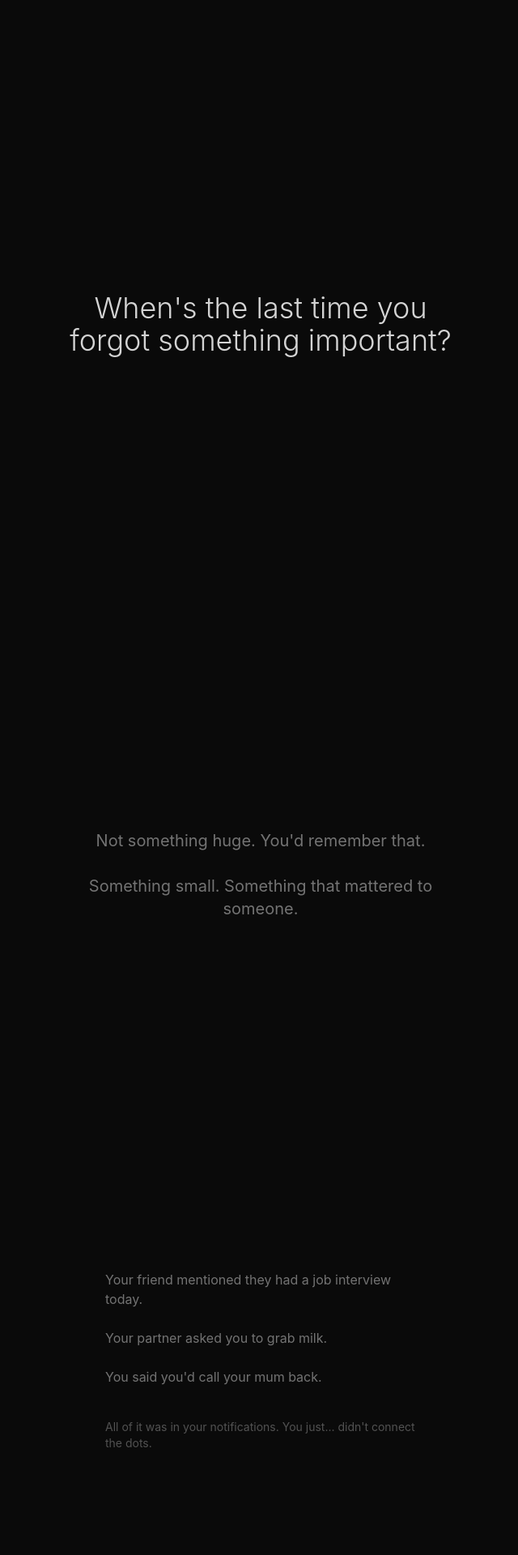
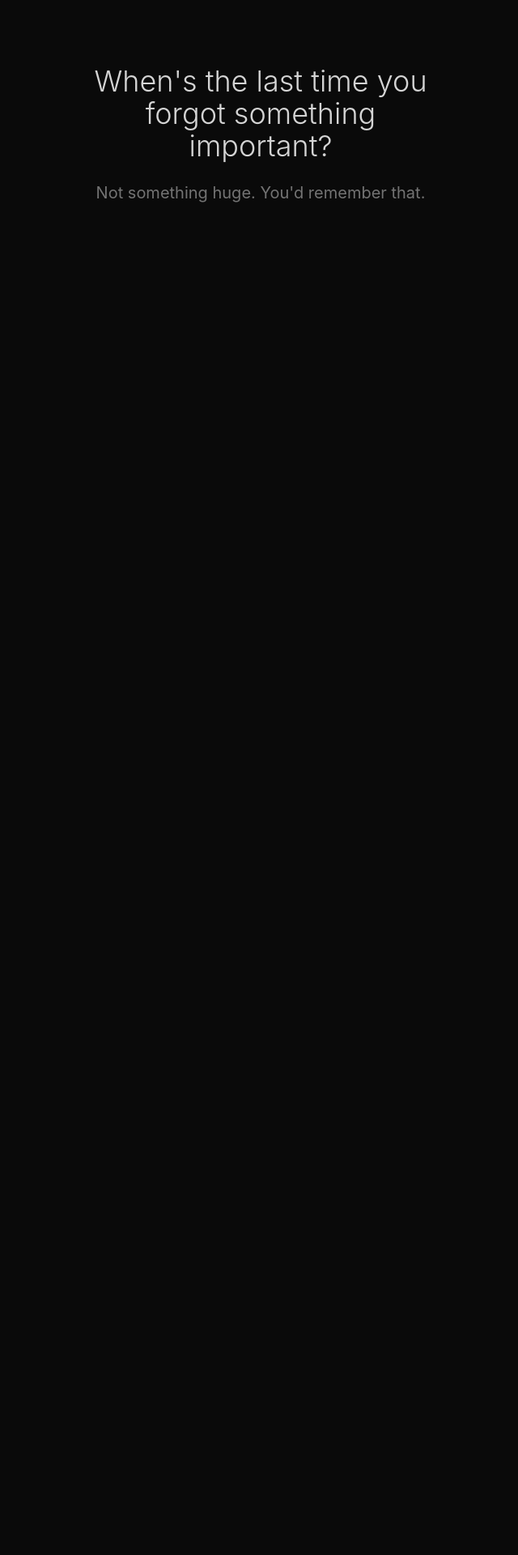
Before and after one commit to Somers1/sotto-landing, a Next.js app: page /5 in a window 1280 px wide. Shown: the top 1920 px of the page at 81% size, without its empty margins (318-958 px from the left). After the commit the page ends 876 px from the top, so only its background shows below. Built offline with nearby package versions, Linux system fonts and the light colour scheme.

Commit message:
feat: auto-advancing text on /5 — page reads itself to you
Lines fade in one at a time, centered on screen. Previous lines
push up as new ones appear. User just watches. Pauses on scroll,
resumes after 3s idle. Ends with Sotto reveal + CTA.

```diff
--- a/app/5/page.js
+++ b/app/5/page.js
@@ -1,189 +1,112 @@
 'use client'
-import { useEffect, useRef, useState } from 'react'
+import { useEffect, useState, useRef } from 'react'
 
-const sections = [
-  {
-    id: 'q1',
-    content: (
-      <div className="min-h-screen flex items-center justify-center px-6">
-        <p className="text-2xl sm:text-4xl text-neutral-300 font-light text-center leading-relaxed max-w-lg">
-          When's the last time you forgot something important?
-        </p>
-      </div>
-    ),
-  },
-  {
-    id: 'q2',
-    content: (
-      <div className="min-h-[70vh] flex items-center justify-center px-6">
-        <p className="text-lg sm:text-xl text-neutral-500 text-center max-w-md leading-relaxed">
-          Not something huge. You'd remember that.<br /><br />
-          Something small. Something that mattered to someone.
-        </p>
-      </div>
-    ),
-  },
-  {
-    id: 'examples',
-    content: (
-      <div className="min-h-[80vh] flex items-center justify-center px-6">
-        <div className="max-w-sm space-y-6 text-neutral-500">
-          <p>Your friend mentioned they had a job interview today.</p>
-          <p>Your partner asked you to grab milk.</p>
-          <p>You said you'd call your mum back.</p>
-          <p className="text-neutral-600 text-sm pt-4">
-            All of it was in your notifications. You just... didn't connect the dots.
-          </p>
-        </div>
-      </div>
-    ),
-  },
-  {
-    id: 'phone',
-    content: (
-      <div className="min-h-[60vh] flex items-center justify-center px-6">
-        <div className="text-center">
-          <p className="text-neutral-600 text-sm tracking-wider uppercase mb-6">the thing is</p>
-          <p className="text-xl sm:text-2xl text-neutral-300 font-light max-w-md leading-relaxed">
-            Your phone already knows everything.<br />
-            It just doesn't care.
-          </p>
-        </div>
-      </div>
-    ),
-  },
-  {
-    id: 'what-if',
-    content: (
-      <div className="min-h-[80vh] flex items-center justify-center px-6">
-        <div className="text-center max-w-md">
-          <p className="text-2xl sm:text-3xl text-neutral-200 font-light leading-relaxed mb-8">
-            What if it did?
-          </p>
-          <div className="space-y-4 text-neutral-500 text-left max-w-sm mx-auto">
-            <p>What if your phone noticed the conflict between your meeting and the airport pickup?</p>
-            <p>What if it reminded you about the lunch order before it closed?</p>
-            <p>What if it told you your friend's birthday gift would arrive a day late — and had a backup plan?</p>
-          </div>
-        </div>
-      </div>
-    ),
-  },
-  {
-    id: 'not',
-    content: (
-      <div className="min-h-[60vh] flex items-center justify-center px-6">
-        <div className="max-w-sm space-y-3">
-          <p className="text-neutral-600">It's not a chatbot.</p>
-          <p className="text-neutral-600">It's not an assistant you have to talk to.</p>
-          <p className="text-neutral-600">It's not another app demanding your attention.</p>
-          <p className="text-neutral-400 pt-4">It's a quiet presence that pays attention so you don't have to.</p>
-        </div>
-      </div>
-    ),
-  },
-  {
-    id: 'name',
-    content: (
-      <div className="min-h-[70vh] flex items-center justify-center px-6">
-        <div className="text-center">
-          <p className="text-3xl sm:text-5xl text-neutral-200 font-light tracking-tight mb-4">
-            Sotto
-          </p>
-          <p className="text-neutral-500 text-sm italic">
-            sotto voce — "in a quiet voice"
-          </p>
-          <p className="text-neutral-500 text-sm mt-6 max-w-xs mx-auto">
-            An AI that lives on your phone, reads your notifications,
-            and speaks up only when it has something worth saying.
-          </p>
-        </div>
-      </div>
-    ),
-  },
-  {
-    id: 'end',
-    content: (
-      <div className="min-h-[50vh] flex items-center justify-center px-6">
-        <div className="text-center">
-          <p className="text-neutral-500 mb-8">
-            You've read this far. That probably means<br />
-            you've forgotten something this week.
-          </p>
-          <a
-            href="/#beta"
-            className="text-neutral-300 border border-neutral-700 px-6 py-3 rounded-full text-sm hover:bg-neutral-800 transition-colors"
-          >
-            Let Sotto remember for you
-          </a>
-          <p className="text-neutral-700 text-xs mt-8">
-            Android beta. Waitlist open.
-          </p>
-        </div>
-      </div>
-    ),
-  },
+const lines = [
+  { text: "When's the last time you forgot something important?", style: 'text-2xl sm:text-4xl text-neutral-300 font-light', delay: 1500 },
+  { text: "Not something huge. You'd remember that.", style: 'text-lg sm:text-xl text-neutral-500', delay: 3500 },
+  { text: "Something small. Something that mattered to someone.", style: 'text-lg sm:text-xl text-neutral-500', delay: 3000 },
+  { text: "Your friend mentioned they had a job interview today.", style: 'text-neutral-500', delay: 3000 },
+  { text: "Your partner asked you to grab milk.", style: 'text-neutral-500', delay: 2500 },
+  { text: "You said you'd call your mum back.", style: 'text-neutral-500', delay: 2500 },
+  { text: "All of it was in your notifications. You just... didn't connect the dots.", style: 'text-neutral-600 text-sm', delay: 3500 },
+  { text: "the thing is", style: 'text-neutral-600 text-sm tracking-wider uppercase', delay: 2500 },
+  { text: "Your phone already knows everything.", style: 'text-xl sm:text-2xl text-neutral-300 font-light', delay: 3000 },
+  { text: "It just doesn't care.", style: 'text-xl sm:text-2xl text-neutral-300 font-light', delay: 3000 },
+  { text: "What if it did?", style: 'text-2xl sm:text-3xl text-neutral-200 font-light', delay: 3500 },
+  { text: "It's not a chatbot.", style: 'text-neutral-600', delay: 2000 },
+  { text: "It's not an assistant you have to talk to.", style: 'text-neutral-600', delay: 2000 },
+  { text: "It's not another app demanding your attention.", style: 'text-neutral-600', delay: 2000 },
+  { text: "It's a quiet presence that pays attention so you don't have to.", style: 'text-neutral-400', delay: 3500 },
+  { type: 'reveal' },
 ]
 
-function Section({ children, id }) {
-  const ref = useRef(null)
-  const [vis, setVis] = useState(false)
-
-  useEffect(() => {
-    const observer = new IntersectionObserver(
-      ([entry]) => { if (entry.isIntersecting) setVis(true) },
-      { threshold: 0.15 }
-    )
-    if (ref.current) observer.observe(ref.current)
-    return () => observer.disconnect()
-  }, [])
-
+function Line({ text, style, visible }) {
   return (
-    <div
-      ref={ref}
-      className={`transition-all duration-1000 ${vis ? 'opacity-100 translate-y-0' : 'opacity-0 translate-y-8'}`}
-    >
-      {children}
-    </div>
+    <p className={`transition-all duration-700 ease-out ${style} ${visible ? 'opacity-100' : 'opacity-0 translate-y-4'}`}>
+      {text}
+    </p>
   )
 }
 
 export default function AntiLandingPage() {
-  const [started, setStarted] = useState(false)
+  const [visibleCount, setVisibleCount] = useState(0)
+  const [revealed, setRevealed] = useState(false)
+  const [paused, setPaused] = useState(false)
+  const containerRef = useRef(null)
+  const timerRef = useRef(null)
 
   useEffect(() => {
-    // After 3 seconds, begin a very slow auto-scroll to hint there's more
-    const timer = setTimeout(() => {
-      setStarted(true)
-      let scrollY = 0
-      const drift = setInterval(() => {
-        scrollY += 0.5
-        window.scrollTo({ top: scrollY, behavior: 'auto' })
-        // Stop once user takes over or we've nudged enough
-        if (window.scrollY > 80 || window.scrollY < scrollY - 10) {
-          clearInterval(drift)
-        }
-      }, 16)
-      // Also stop on any user interaction
-      const stop = () => { clearInterval(drift); cleanup() }
-      const cleanup = () => {
-        window.removeEventListener('wheel', stop)
-        window.removeEventListener('touchstart', stop)
-        window.removeEventListener('keydown', stop)
+    if (paused || visibleCount >= lines.length) return
+
+    const current = lines[visibleCount]
+    if (current?.type === 'reveal') {
+      setRevealed(true)
+      return
+    }
+
+    timerRef.current = setTimeout(() => {
+      setVisibleCount(c => c + 1)
+    }, current?.delay || 2500)
+
+    return () => clearTimeout(timerRef.current)
+  }, [visibleCount, paused])
+
+  // Scroll to keep latest line centered
+  useEffect(() => {
+    if (containerRef.current && visibleCount > 0) {
+      const children = containerRef.current.children
+      const latest = children[Math.min(visibleCount - 1, children.length - 1)]
+      if (latest) {
+        latest.scrollIntoView({ behavior: 'smooth', block: 'center' })
       }
-      window.addEventListener('wheel', stop, { once: true })
-      window.addEventListener('touchstart', stop, { once: true })
-      window.addEventListener('keydown', stop, { once: true })
-    }, 3000)
-    return () => clearTimeout(timer)
+    }
+  }, [visibleCount])
+
+  // Pause auto-advance on user scroll, resume after 3s idle
+  useEffect(() => {
+    let resumeTimer
+    const handleScroll = () => {
+      setPaused(true)
+      clearTimeout(resumeTimer)
+      resumeTimer = setTimeout(() => setPaused(false), 3000)
+    }
+    window.addEventListener('wheel', handleScroll)
+    window.addEventListener('touchmove', handleScroll)
+    return () => {
+      window.removeEventListener('wheel', handleScroll)
+      window.removeEventListener('touchmove', handleScroll)
+      clearTimeout(resumeTimer)
+    }
   }, [])
 
+  const displayLines = lines.filter(l => !l.type).slice(0, visibleCount)
+
   return (
-    <div className="min-h-screen bg-[#0a0a0a] text-white">
-      {sections.map((s) => (
-        <Section key={s.id} id={s.id}>{s.content}</Section>
-      ))}
-      <div className="h-[20vh]" />
+    <div className="min-h-screen bg-[#0a0a0a] text-white flex flex-col">
+      <div ref={containerRef} className="flex-1 flex flex-col items-center justify-center px-6 py-20 space-y-6 max-w-lg mx-auto text-center">
+        {displayLines.map((line, i) => (
+          <Line key={i} text={line.text} style={line.style} visible={true} />
+        ))}
+      </div>
+
+      {/* Final reveal */}
+      <div className={`transition-all duration-1000 ${revealed ? 'opacity-100' : 'opacity-0 pointer-events-none'}`}>
+        <div className="flex flex-col items-center justify-center px-6 py-20 text-center space-y-4">
+          <p className="text-3xl sm:text-5xl text-neutral-200 font-light tracking-tight">Sotto</p>
+          <p className="text-neutral-500 text-sm italic">sotto voce — "in a quiet voice"</p>
+          <p className="text-neutral-500 text-sm max-w-xs mx-auto mt-4">
+            An AI that lives on your phone, reads your notifications,
+            and speaks up only when it has something worth saying.
+          </p>
+          <div className="pt-8">
+            <a href="/#beta" className="text-neutral-300 border border-neutral-700 px-6 py-3 rounded-full text-sm hover:bg-neutral-800 transition-colors">
+              Let Sotto remember for you
+            </a>
+          </div>
+          <p className="text-neutral-700 text-xs mt-6">Android beta. Waitlist open.</p>
+        </div>
+        <div className="h-[15vh]" />
+      </div>
     </div>
   )
 }
```
